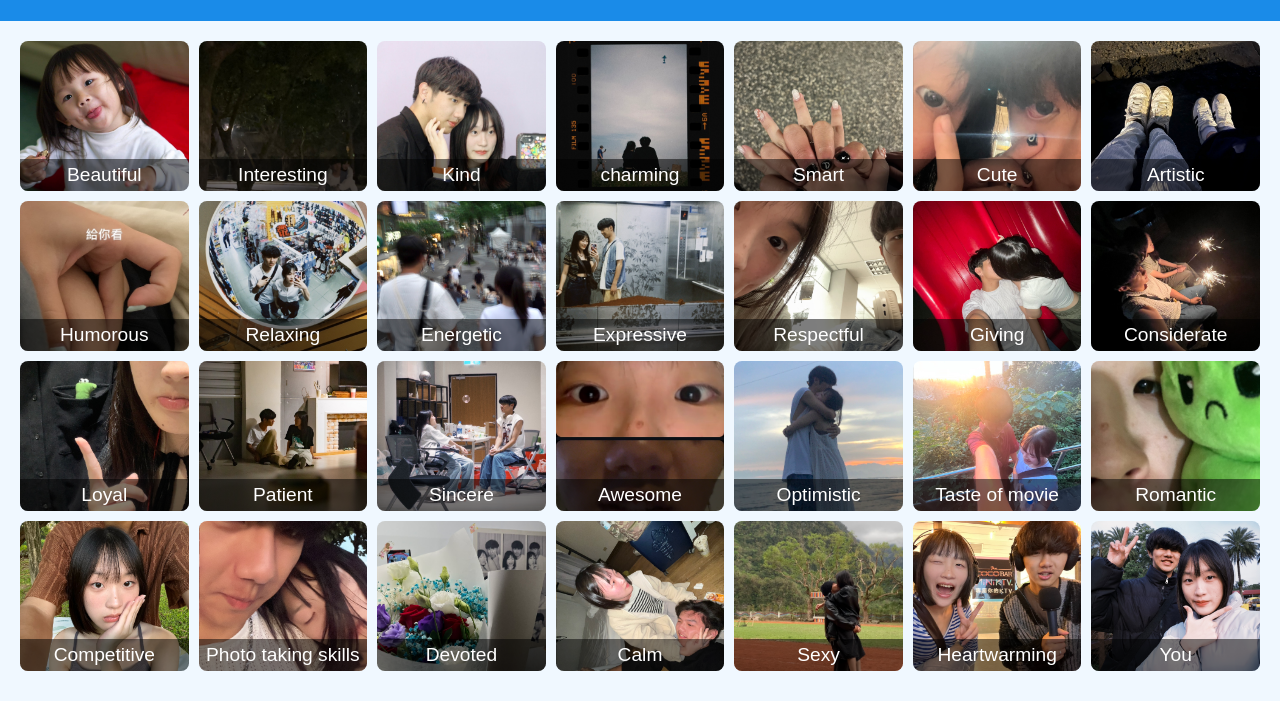
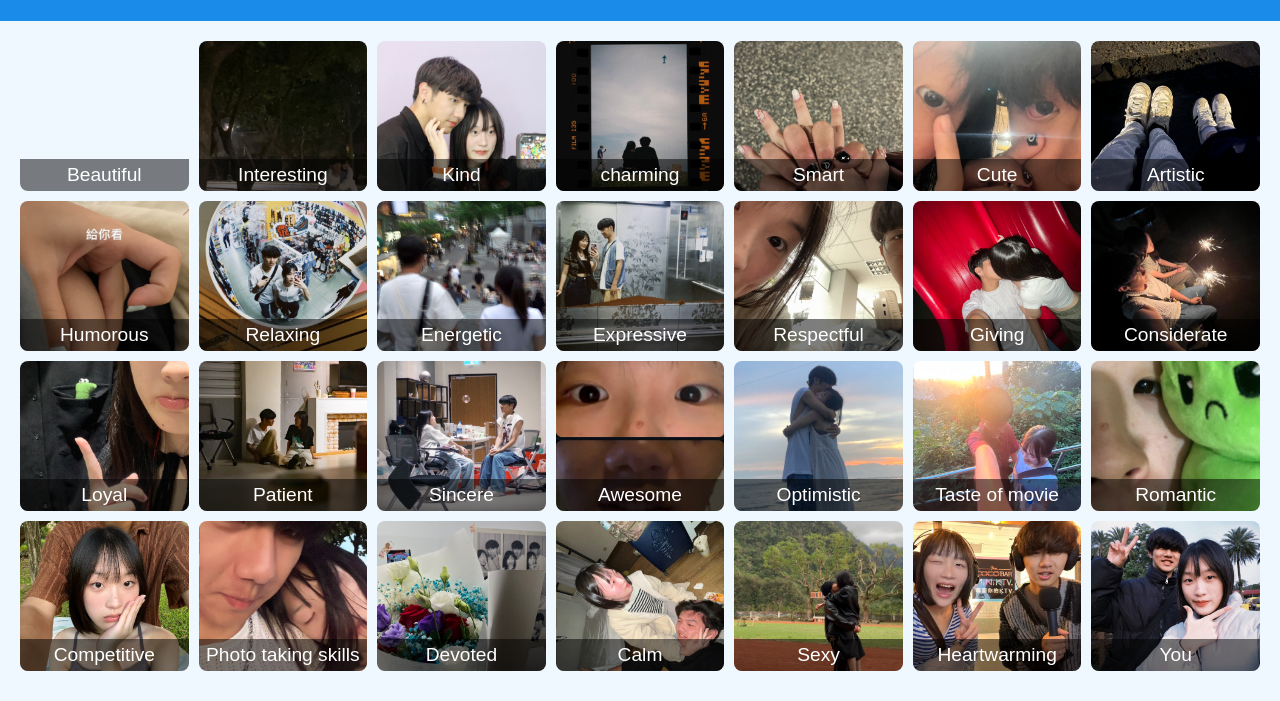
Before and after one commit to asdqwedanny/For-Jenna, a plain HTML site: page pageA1.html in a window 1280 px wide. Shown: the part 99-800 px from the top of the page. Drawn offline with Linux system fonts and the light colour scheme.

Commit message:
Update pageA1.html

```diff
--- a/pageA1.html
+++ b/pageA1.html
@@ -102,7 +102,7 @@
 </div>
 
 <div class="grid-container">
-    <div class="grid-item" style="background-image: url('click1.jpg');" onclick="showPopup('Your appearance', 'You are the most good looking person that I have ever known')">
+    <div class="grid-item" style="background-image: img src ('click1.jpg');" onclick="showPopup('Your appearance', 'You are the most good looking person that I have ever known')">
         <div class="text-overlay">Beautiful</div>
     </div>
     <div class="grid-item" style="background-image: url('click2.jpg');" onclick="showPopup('Your personality', 'You are an interesting person to be with.')">
```
